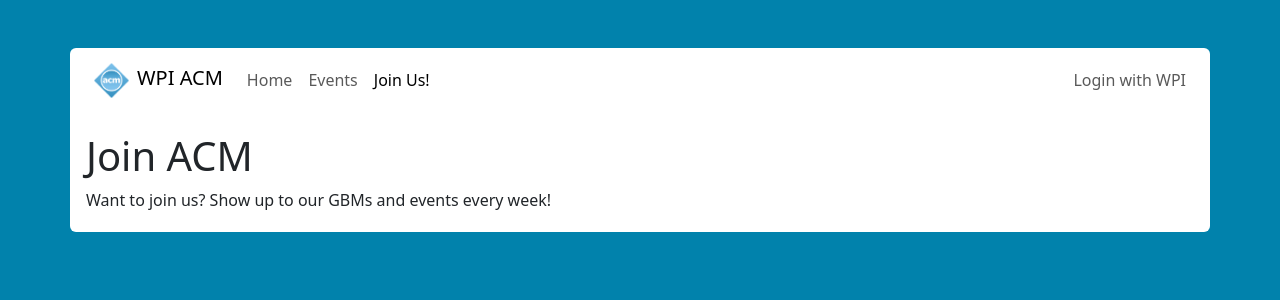
After one commit to wpi-acm/acm-site, a Flask app: page /join in a window 1280 px wide. The commit adds this page. Shown: the top 300 px of the page. Run offline with Flask 3, Linux system fonts and the light colour scheme; parts of the project's set-up code (start-up, migrations or seed data) failed here and were passed over; some libraries are stand-ins or nearby versions.

Commit message:
Scaffold main page

```diff
--- a/acmsite/main/__init__.py
+++ b/acmsite/main/__init__.py
@@ -5,3 +5,11 @@ bp = Blueprint('main', __name__)
 @bp.route("/")
 def homepage():
     return render_template("index.html")
+
+@bp.route("/events")
+def events():
+    return render_template("events.html")
+
+@bp.route("/join")
+def join():
+    return render_template("join.html")
--- /dev/null
+++ b/acmsite/static/css/style.css
@@ -0,0 +1,8 @@
+.carousel-item {
+    height: 100rem;
+}
+.header-image {
+    height: 15rem;
+    object-position: 0 75%;
+    object-fit: cover;
+}
--- a/acmsite/templates/bootstrap-base.html
+++ b/acmsite/templates/bootstrap-base.html
@@ -16,11 +16,14 @@
         {% block styles %}
             <!-- Bootstrap CSS -->
             {{ bootstrap.load_css() }}
+            <link rel="stylesheet" href="{{ url_for('static',
+                                         filename='css/style.css') }}"
         {% endblock %}
 
         {% endblock %}
     </head>
-    <body>
+    <body style="background-color: #0182ac;">
+        <div class="container rounded aligh-middle p-1 mt-5" style="background-color: #ffffff; height: 100%;">
         <!-- Your page content -->
         {% block navbar %}{% endblock %}
 
@@ -38,5 +41,6 @@
             <!-- Optional JavaScript -->
             {{ bootstrap.load_js() }}
         {% endblock %}
+        </div>
     </body>
 </html>
--- /dev/null
+++ b/acmsite/templates/join.html
@@ -0,0 +1,8 @@
+{% extends 'layout.html' %}
+
+{% block app_content %}
+
+<h1>Join ACM</h1>
+<p>Want to join us? Show up to our GBMs and events every week!</p>
+
+{% endblock %}
--- a/acmsite/templates/layout.html
+++ b/acmsite/templates/layout.html
@@ -29,8 +29,8 @@
         <div class="collapse navbar-collapse" id="navbarSupportedContent">
             <ul class="nav navbar-nav me-auto mb-2 mb-lg-0">
                 {{ render_nav_item('main.homepage', 'Home')}}
-                {{ render_nav_item('main.homepage', 'Events')}}
-                {{ render_nav_item('main.homepage', 'Join Us!')}}
+                {{ render_nav_item('main.events', 'Events')}}
+                {{ render_nav_item('main.join', 'Join Us!')}}
             </ul>
             <ul class="nav navbar-nav">
                 {% if current_user.is_authenticated %}
@@ -46,27 +46,4 @@
         </div>
     </div>
 </nav>
-{% block header %}
-<div id="baseCarousel" class="carousel slide" data-bs-ride="ride">
-  <div class="carousel-inner">
-    <div class="carousel-item active">
-      <img src="..." class="d-block w-100" alt="...">
-    </div>
-    <div class="carousel-item">
-      <img src="..." class="d-block w-100" alt="...">
-    </div>
-    <div class="carousel-item">
-      <img src="..." class="d-block w-100" alt="...">
-    </div>
-  </div>
-  <button class="carousel-control-prev" type="button" data-bs-target="#baseCarousel" data-bs-slide="prev">
-    <span class="carousel-control-prev-icon" aria-hidden="true"></span>
-    <span class="visually-hidden">Previous</span>
-  </button>
-  <button class="carousel-control-next" type="button" data-bs-target="#baseCarousel" data-bs-slide="next">
-    <span class="carousel-control-next-icon" aria-hidden="true"></span>
-    <span class="visually-hidden">Next</span>
-  </button>
-</div>
-{% endblock header %}
 {% endblock %}
```
Also changed, not shown: acmsite/templates/index.html (+28 -0 lines), acmsite/static/img/carousel/hackathon1.webp (added), acmsite/static/img/carousel/hackathon2.webp (added).
